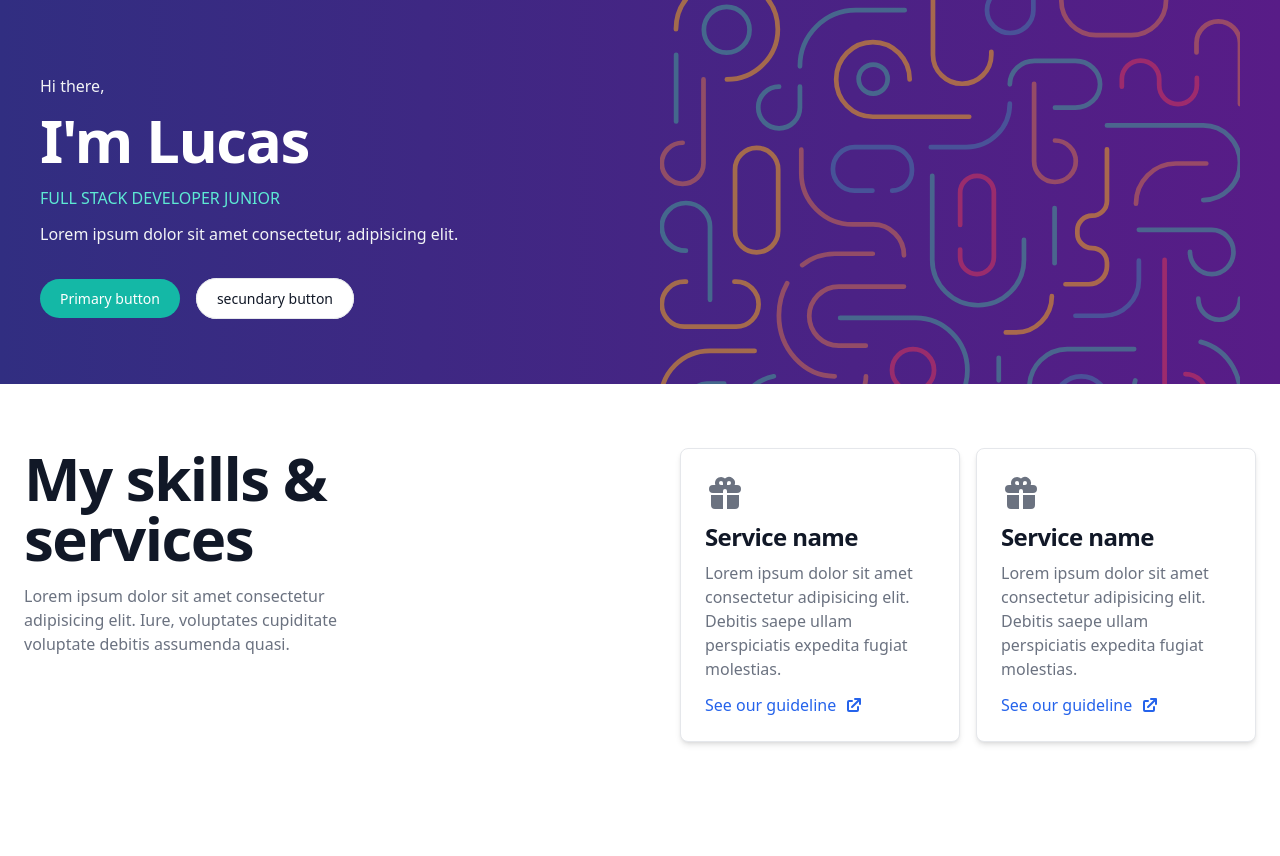
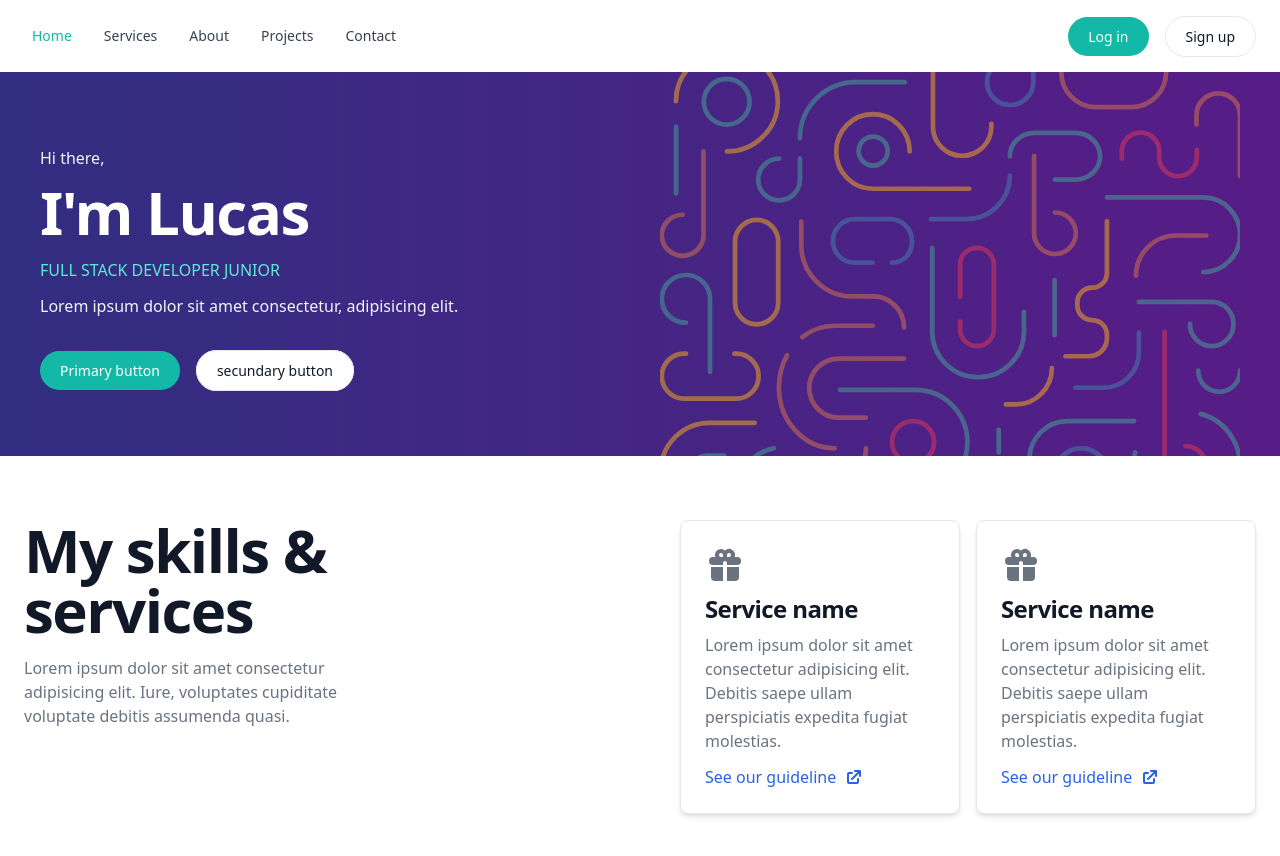
Before and after one commit to Lukynav/ARG-PROGRAMA-FRONTEND, an Angular app: page / in a window 1280 px wide. Shown: the top 856 px of the page. Before the commit the page ends 806 px from the top, so only its background shows below. Built offline with nearby package versions, Linux system fonts and the light colour scheme.

Commit message:
✨ Add nav component

```diff
--- a/src/app/app.module.ts
+++ b/src/app/app.module.ts
@@ -8,6 +8,7 @@
 import { ButtonSecundaryComponent } from './components/buttons/button-secundary/button-secundary.component'
 import { SkillsAndServicesComponent } from './components/skills-and-services/skills-and-services.component'
 import { CardComponent } from './components/card/card.component'
+import { NavComponent } from './components/nav/nav/nav.component'
 
 @NgModule({
   declarations: [
@@ -16,7 +17,8 @@
     ButtonPrimaryComponent,
     ButtonSecundaryComponent,
     SkillsAndServicesComponent,
-    CardComponent
+    CardComponent,
+    NavComponent
   ],
   imports: [BrowserModule, AppRoutingModule],
   providers: [],
--- a/src/app/components/app/app.component.html
+++ b/src/app/components/app/app.component.html
@@ -1,4 +1,5 @@
 <div class="w-screen dark:bg-slate-900">
+    <app-nav></app-nav>
     <app-header></app-header>
     <app-skills></app-skills>
 </div>
--- /dev/null
+++ b/src/app/components/nav/nav/nav.component.html
@@ -0,0 +1,39 @@
+
+<nav class="bg-white border-gray-200 px-2 sm:px-4 py-2.5 dark:bg-gray-900">
+    <div class="max-w-7xl mx-auto flex flex-wrap items-center justify-between">
+      <button data-collapse-toggle="navbar-default" type="button" class="inline-flex items-center p-2 ml-3 text-sm text-gray-500 rounded-lg md:hidden hover:bg-gray-100 focus:outline-none focus:ring-2 focus:ring-gray-200 dark:text-gray-400 dark:hover:bg-gray-700 dark:focus:ring-gray-600" aria-controls="navbar-default" aria-expanded="false">
+        <span class="sr-only">Open main menu</span>
+        <svg class="w-6 h-6" aria-hidden="true" fill="currentColor" viewBox="0 0 20 20" xmlns="http://www.w3.org/2000/svg"><path fill-rule="evenodd" d="M3 5a1 1 0 011-1h12a1 1 0 110 2H4a1 1 0 01-1-1zM3 10a1 1 0 011-1h12a1 1 0 110 2H4a1 1 0 01-1-1zM3 15a1 1 0 011-1h12a1 1 0 110 2H4a1 1 0 01-1-1z" clip-rule="evenodd"></path></svg>
+      </button>
+
+      <div class="hidden w-full md:block md:w-auto" id="navbar-default">
+        <ul class="flex flex-col p-4 mt-4 border border-gray-100 rounded-lg bg-gray-50 md:flex-row md:space-x-8 md:mt-0 md:text-sm md:font-medium md:border-0 md:bg-white dark:bg-gray-800 md:dark:bg-gray-900 dark:border-gray-700">
+          <li class="">
+            <a href="#" class="block py-2 pl-3 pr-4 text-white bg-teal-500 rounded md:bg-transparent md:text-teal-500 md:p-0 dark:text-white" aria-current="page">Home</a>
+          </li>
+          <li>
+            <a href="#" class="block py-2 pl-3 pr-4 text-gray-700 rounded hover:bg-gray-100 md:hover:bg-transparent md:border-0 md:hover:text-blue-700 md:p-0 dark:text-gray-400 md:dark:hover:text-white dark:hover:bg-gray-700 dark:hover:text-white md:dark:hover:bg-transparent">Services</a>
+          </li>
+          <li>
+            <a href="#" class="block py-2 pl-3 pr-4 text-gray-700 rounded hover:bg-gray-100 md:hover:bg-transparent md:border-0 md:hover:text-blue-700 md:p-0 dark:text-gray-400 md:dark:hover:text-white dark:hover:bg-gray-700 dark:hover:text-white md:dark:hover:bg-transparent">About</a>
+          </li>
+          <li>
+            <a href="#" class="block py-2 pl-3 pr-4 text-gray-700 rounded hover:bg-gray-100 md:hover:bg-transparent md:border-0 md:hover:text-blue-700 md:p-0 dark:text-gray-400 md:dark:hover:text-white dark:hover:bg-gray-700 dark:hover:text-white md:dark:hover:bg-transparent">Projects</a>
+          </li>
+          <li>
+            <a href="#" class="block py-2 pl-3 pr-4 text-gray-700 rounded hover:bg-gray-100 md:hover:bg-transparent md:border-0 md:hover:text-blue-700 md:p-0 dark:text-gray-400 md:dark:hover:text-white dark:hover:bg-gray-700 dark:hover:text-white md:dark:hover:bg-transparent">Contact</a>
+          </li>
+        </ul>
+      </div>
+
+      <div class="hidden sm:flex gap-2">
+        <app-button-primary
+        [content]="'Log in'"
+        ></app-button-primary>
+
+        <app-button-secundary
+        [content]="'Sign up'"
+        ></app-button-secundary>
+      </div>
+    </div>
+  </nav>
```
Also changed, not shown: src/app/components/nav/nav/nav.component.ts (added, +7 -0 lines), 2 other files (tests, documents, lock files or other folders).
